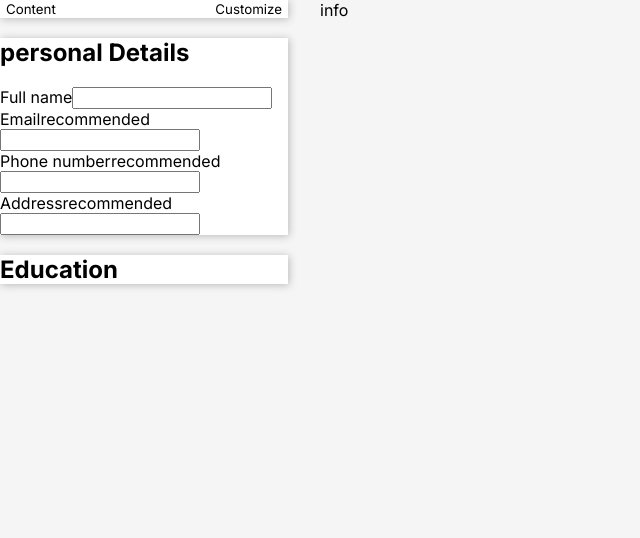
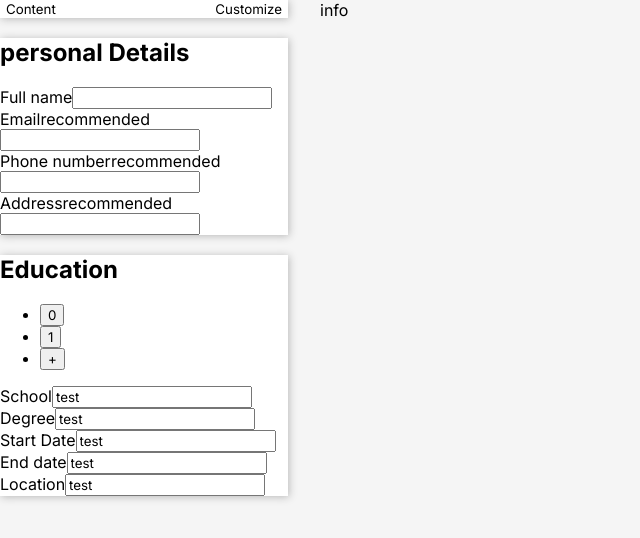
Before and after one commit to kapi104/odin-cv-generator, a React (Vite) app: page / in a window 1280 px wide. Shown: the top 538 px of the page, without its empty margins (0-640 px from the left). Built offline with nearby package versions, Linux system fonts and the light colour scheme.

Commit message:
recreated forms script, created script adding new school forms

```diff
--- a/src/assets/utils.js
+++ b/src/assets/utils.js
@@ -1,4 +1,4 @@
-let id = 0
+import { v4 as uuid } from "uuid";
 
 function camelCase(str) {
   return str.replace(/(?:^\w|[A-Z]|\b\w)/g, function (word, index) {
@@ -7,8 +7,17 @@ function camelCase(str) {
 }
 
 function getId() {
-  id++;
-  return id;
+  return uuid();
 }
 
-export {camelCase, getId}
+function educationFactory(id, school, degree, startDate, endDate, location) {
+  return {
+  id,
+ school,
+ degree,
+ startDate,
+ endDate,
+ location}
+}
+
+export {camelCase, getId, educationFactory}
--- a/src/components/Education.jsx
+++ b/src/components/Education.jsx
@@ -1,58 +1,43 @@
 import { useState } from "react";
-import { Section, InformationList } from "./contentForms";
+import { Section, DeleteBtn, ItemsList } from "./contentForms";
 import { Input } from "./edit";
-import { getId } from "../assets/utils";
+import { educationFactory, getId } from "../assets/utils";
 
-function educationFactory(school, degree, startDate, endDate, location) {
-     return {school,
-    degree,
-    startDate,
-    endDate,
-    location}
-}
 
-function EducationForm({education}) {
+
+function EducationForm({education, currentlyEditing}) {
+  const currentSchool = education.get[currentlyEditing];
+
   return (
-    <Input label="School" isRequired={true} state={education}></Input>
+    <>
+    <Input label="School" isRequired={true} state={education} value={currentSchool.school}></Input>
+    <Input label="Degree" isRequired={true} state={education} value={currentSchool.degree}></Input>
+    <Input label="Start Date" isRequired={true} state={education} value={currentSchool.startDate}></Input>
+    <Input label="End date" isRequired={true} state={education} value={currentSchool.endDate}></Input>
+    <Input label="Location" isRequired={true} state={education} value={currentSchool.location}></Input>
+    </>
   )
 }
 
 export function Education({ education }) {
-  const [sectionState, setSectionState] = useState('collapsed');
+  const [currentlyEditing, setCurrentlyEditing] = useState(0);
+
+  function changeForm(index) {
+    setCurrentlyEditing(index)
+  }
 
 
-  function changeState() {
-    sectionState === 'collapsed' ? setSectionState('extended') : setSectionState('collapsed');
+
+  function addSchool() {
+    education.set([...education.get, educationFactory(getId(), '','','','','')])
+    setCurrentlyEditing(education.get.length)
+    console.log(education);
   }
 
-  function displayEducationForm() {
-    setSectionState('edit');
-    const id = getId()
-    const newArray = educationFactory('','','','','')
-    education.set({...education.get, [id]: newArray})
-    console.log(education.get);
-    }
-
-  if (sectionState === 'collapsed') {
     return (
-      <Section header="Education" isExtendable={true} sectionState={sectionState} onClick={changeState}>
+      <Section header="Education">
+        <ItemsList state={education} handleChange={changeForm} handleAdd={addSchool}></ItemsList>
+        <EducationForm education={education} currentlyEditing={currentlyEditing}></EducationForm>
       </Section>
     )
-  } else if (sectionState === 'extended'){
-    return (
-      <Section header="Education" isExtendable={true} sectionState={sectionState} onClick={changeState}>
-        <InformationList></InformationList>
-        <button onClick={displayEducationForm}>
-          Education
-        </button>
-      </Section>
-    )
-  } else {
-    return (
-      <Section header="Education" isExtendable={true} sectionState={sectionState}>
-        <EducationForm education={education}></EducationForm>
-      </Section>
-    )
-  }
-
 }
--- a/src/components/PersonalDetailsForm.jsx
+++ b/src/components/PersonalDetailsForm.jsx
@@ -4,7 +4,7 @@ import { Section } from "./contentForms";
 export function PersonalDetailsForm({ personal }) {
   return (
     <Section header="personal Details">
-      <Input label="Full name" isRecommended={false} isRequired={true} state={personal}></Input>
+      <Input label="Full name" isRequired={true} state={personal}></Input>
       <Input label="Email" type="email" isRecommended={true} state={personal}></Input>
       <Input label="Phone number" type="phone" isRecommended={true} state={personal}></Input>
       <Input label="Address" type="text" isRecommended={true} state={personal}></Input>
--- a/src/components/container.jsx
+++ b/src/components/container.jsx
@@ -16,13 +16,26 @@ export default function Container() {
     set: setPersonalDetails
   }
 
-  const [educationDetails, setEducation] = useState({})
+  const [educationDetails, setEducation] = useState([
+    {id: 0,
+    school:'test',
+    degree:'test',
+    startDate:'test',
+    endDate:'test',
+    location:'test'},
+    {id: 1,
+      school:'test1',
+      degree:'test1',
+      startDate:'test1',
+      endDate:'test1',
+      location:'test1'}
+  ])
   const education = {
     get: educationDetails,
     set: setEducation
   }
 
-  const [experienceDetails, setExperience] = useState({})
+  const [experienceDetails, setExperience] = useState([])
   const experience = {
     get: experienceDetails,
     set: setExperience
--- a/src/components/contentForms.jsx
+++ b/src/components/contentForms.jsx
@@ -1,25 +1,41 @@
 import { PersonalDetailsForm } from "./PersonalDetailsForm";
 import { Education } from "./Education";
+import { element } from "prop-types";
 
-export function Section({ header, children, isExtendable = false, onClick}) {
+export function Section({ header, children}) {
   return (
+    <div>
     <header>
-      {
-      isExtendable ?
-        <div className="expand-section-header" onClick={onClick}>
-          <h2>{header}</h2>
-
-        </div>
-       :
-        <h2>{header}</h2>
-      }
+      <h2>{header}</h2>
+    </header>
       <div>{children}</div>
-    </header>
+    </div>
   );
 }
 
-export function InformationList() {
-return 111
+function ListItem({index, handleChange}) {
+  return <li><button onClick={() => handleChange(index)}>{index}</button></li>
+}
+
+function AddButton({handleAdd}) {
+  return <li><button onClick={handleAdd}>+</button></li>
+}
+
+export function ItemsList({state, handleChange, handleAdd}) {
+  return (
+    <ul>
+  {
+  state.get.map((item, index) => (
+    <ListItem  key={item.id} index={index} handleChange={handleChange}></ListItem>
+  ))
+  }
+  <AddButton handleAdd={handleAdd}></AddButton>
+  </ul>
+  )
+}
+
+export function DeleteBtn() {
+  return <button>Delete</button>
 }
 
 export default function ContentForms({states}) {
--- a/src/components/edit.jsx
+++ b/src/components/edit.jsx
@@ -20,7 +20,8 @@ function Input({
   type = "text",
   isRecommended = false,
   isRequired = false,
-  state
+  state,
+  value
 }) {
   const camelCaseLabel = camelCase(label)
   return (
@@ -29,9 +30,10 @@ function Input({
       {isRecommended && <span>recommended</span>}
       <input
       type={type}
+      value={value}
       id={camelCaseLabel}
       required={isRequired}
-      onChange={(e) => state.set({...state.get, [camelCaseLabel]: e.target.value })}
+      onChange={(e) => state.set([...state.get, {[camelCaseLabel]: e.target.value}])}
       />
     </div>
   );
```
